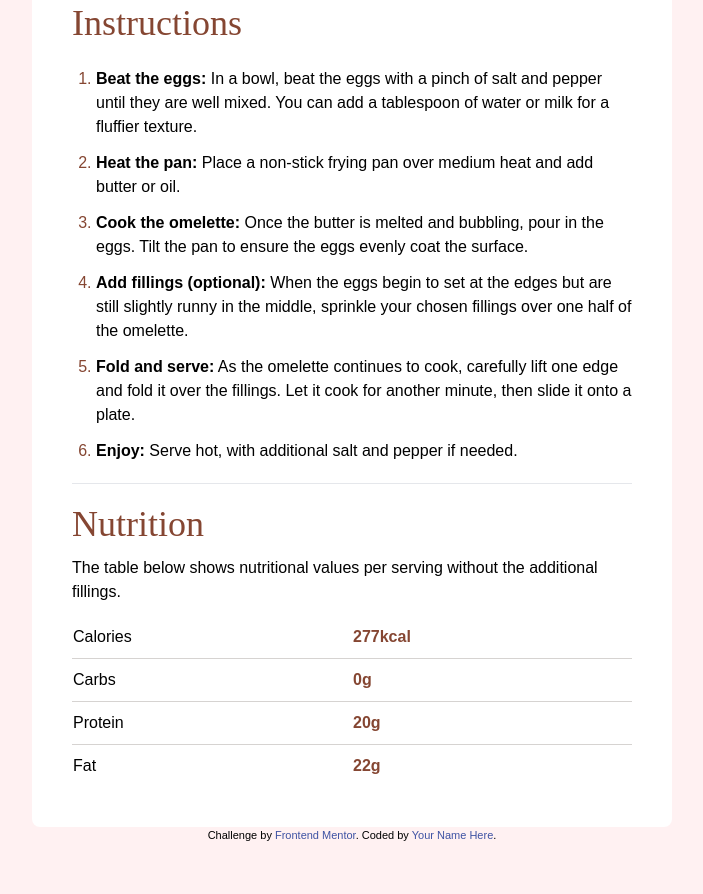
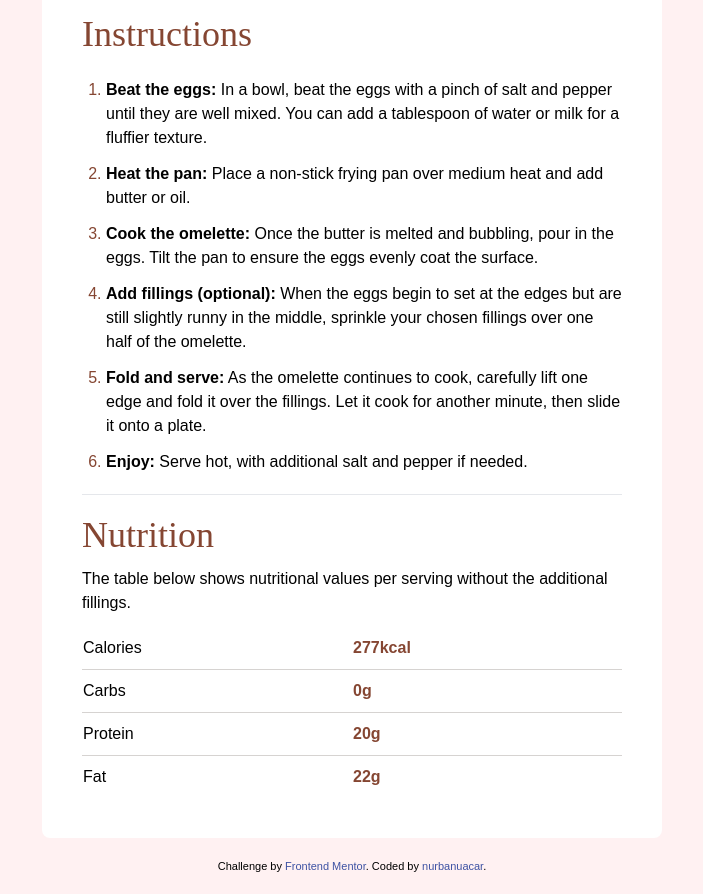
Before and after one commit to nurbanuacar/recipe-page, a plain HTML site: page index.html in a window 1280 px wide. Shown: the part 886-1780 px from the top of the page, without its empty margins (288-991 px from the left). Before the commit the page ends 1730 px from the top, so only its background shows below. Drawn offline with Linux system fonts and the light colour scheme.

Commit message:
second commit

```diff
--- a/index.html
+++ b/index.html
@@ -27,9 +27,9 @@
     </style>
   </head>
 
-  <body class="min-h-screen bg-rose-50">
+  <body class="min-h-screen bg-rose-50 p-5">
     <main
-      class="container w-1/2 mx-auto mt-10 flex flex-col gap-5 rounded-lg p-10 bg-white"
+      class="container w-full md:w-1/2 mx-auto mt-10 flex flex-col gap-5 rounded-lg p-10 bg-white"
     >
       <img class="rounded-lg" src="assets/images/image-omelette.jpeg" />
 
@@ -130,11 +130,11 @@
         </table>
       </div>
     </main>
-    <div class="attribution">
+    <div class="attribution mt-5">
       Challenge by
       <a href="https://www.frontendmentor.io?ref=challenge" target="_blank"
         >Frontend Mentor</a
-      >. Coded by <a href="#">Your Name Here</a>.
+      >. Coded by <a href="https://github.com/nurbanuacar/recipe-page">nurbanuacar</a>.
     </div>
   </body>
 </html>
```
Also changed, not shown: src/output.css.
